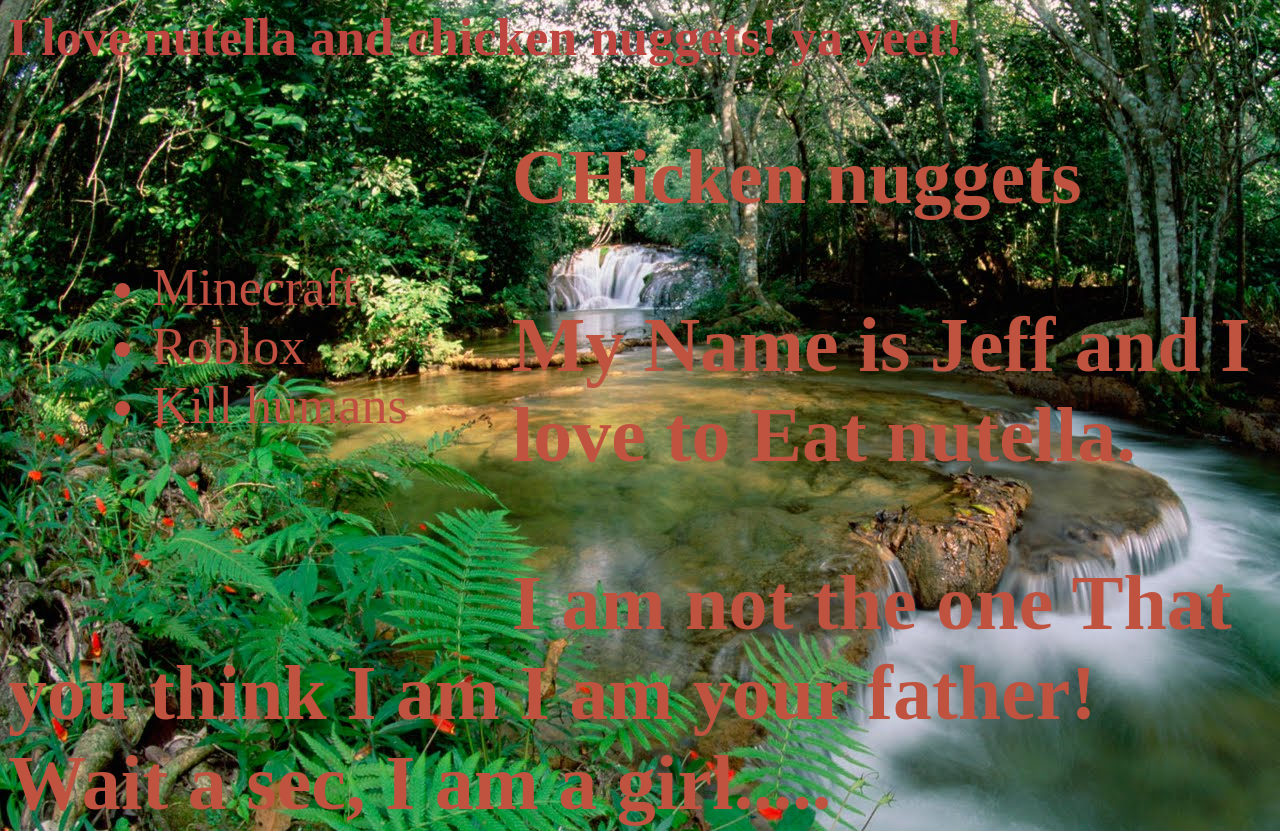
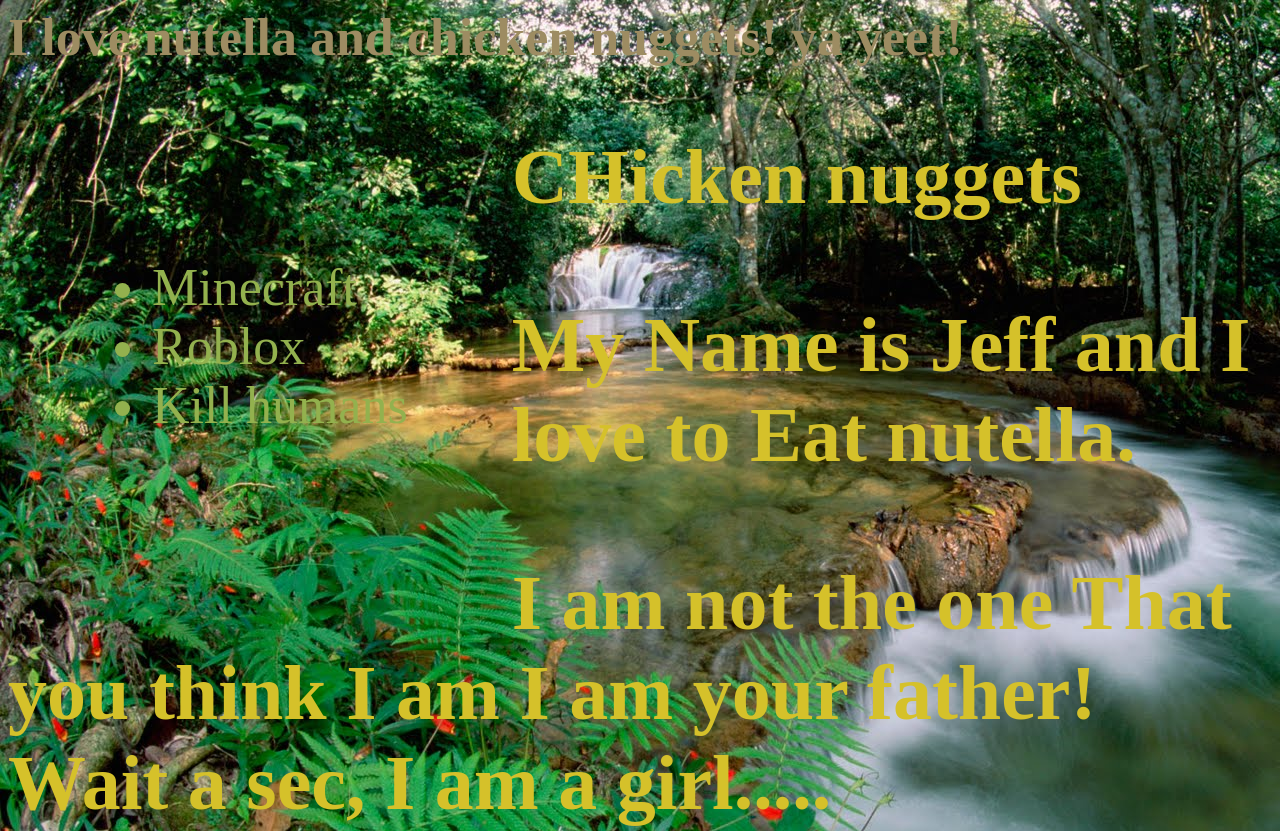
Before and after one commit to pigxie/webclass, a plain HTML site: page index.html in a window 1280 px wide. Shown: the top 831 px of the page. Drawn offline with Linux system fonts and the light colour scheme.

Commit message:
I give up on my web...

```diff
--- a/index.html
+++ b/index.html
@@ -24,8 +24,8 @@
 	         ok soo what am i doing?
 		</title>
 	 </head>
-        <h1 style="font-size:52px; color:hsl(3,50%,50%);"> I love nutella and chicken nuggets! ya yeet! </h1>
-		<nav style="font-size:52px; color:hsl(7,50%,50%);">
+        <h1 style="font-size:52px; color:hsl(43,23%,50%);"> I love nutella and chicken nuggets! ya yeet! </h1>
+		<nav style="font-size:52px; color:hsl(78,39%,50%);">
 		<ul>
 			<li>Minecraft</li>
 			<li>Roblox</li>
@@ -33,7 +33,7 @@
 		</ul>
 	</nav>
 
-	<article style="font-size:52px; color:hsl(9,50%,50%);">
+	<article style="font-size:52px; color:hsl(53,67%,50%);">
 		<h1>CHicken nuggets
 
 		<p>My Name is Jeff and
```
